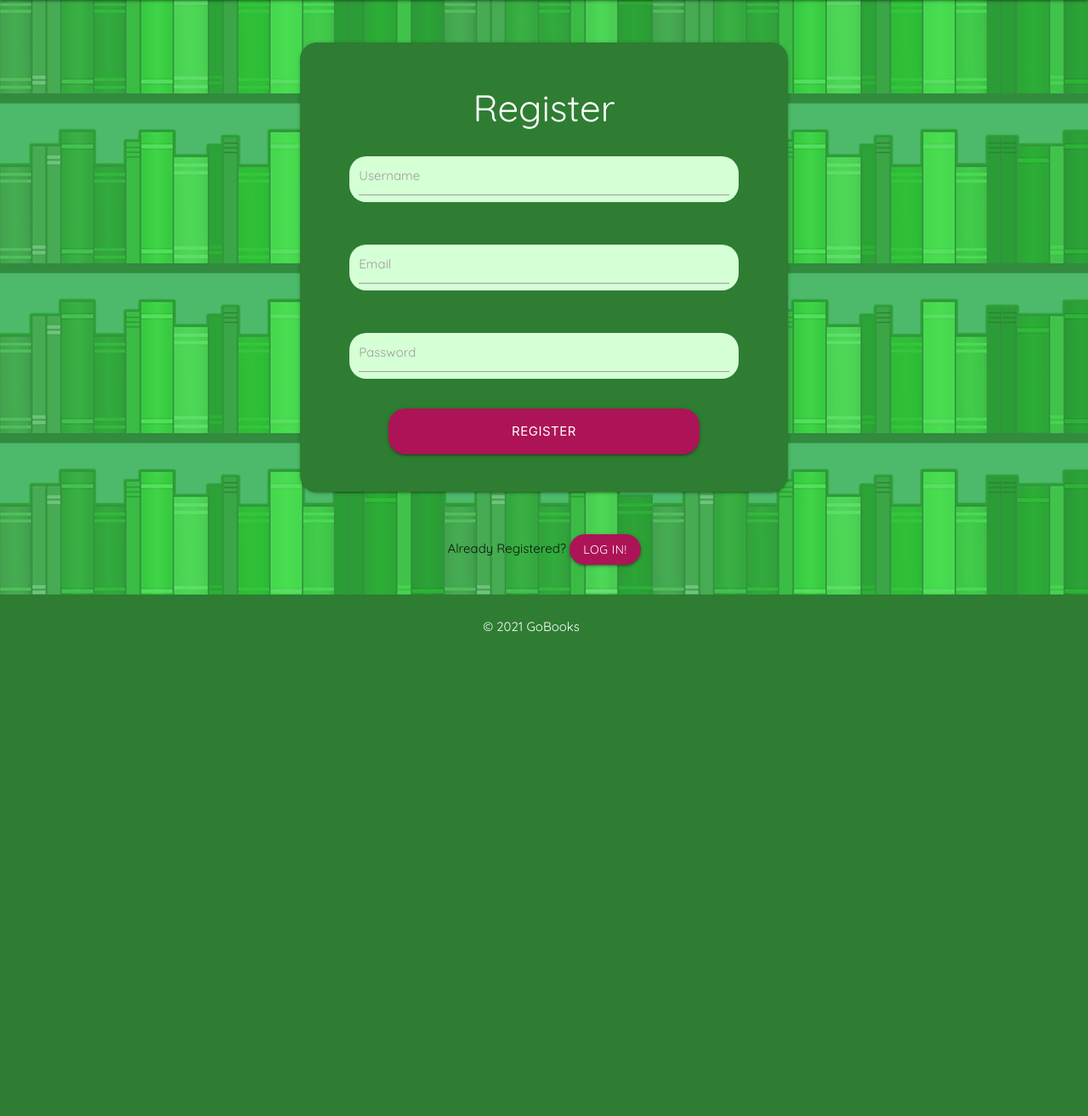
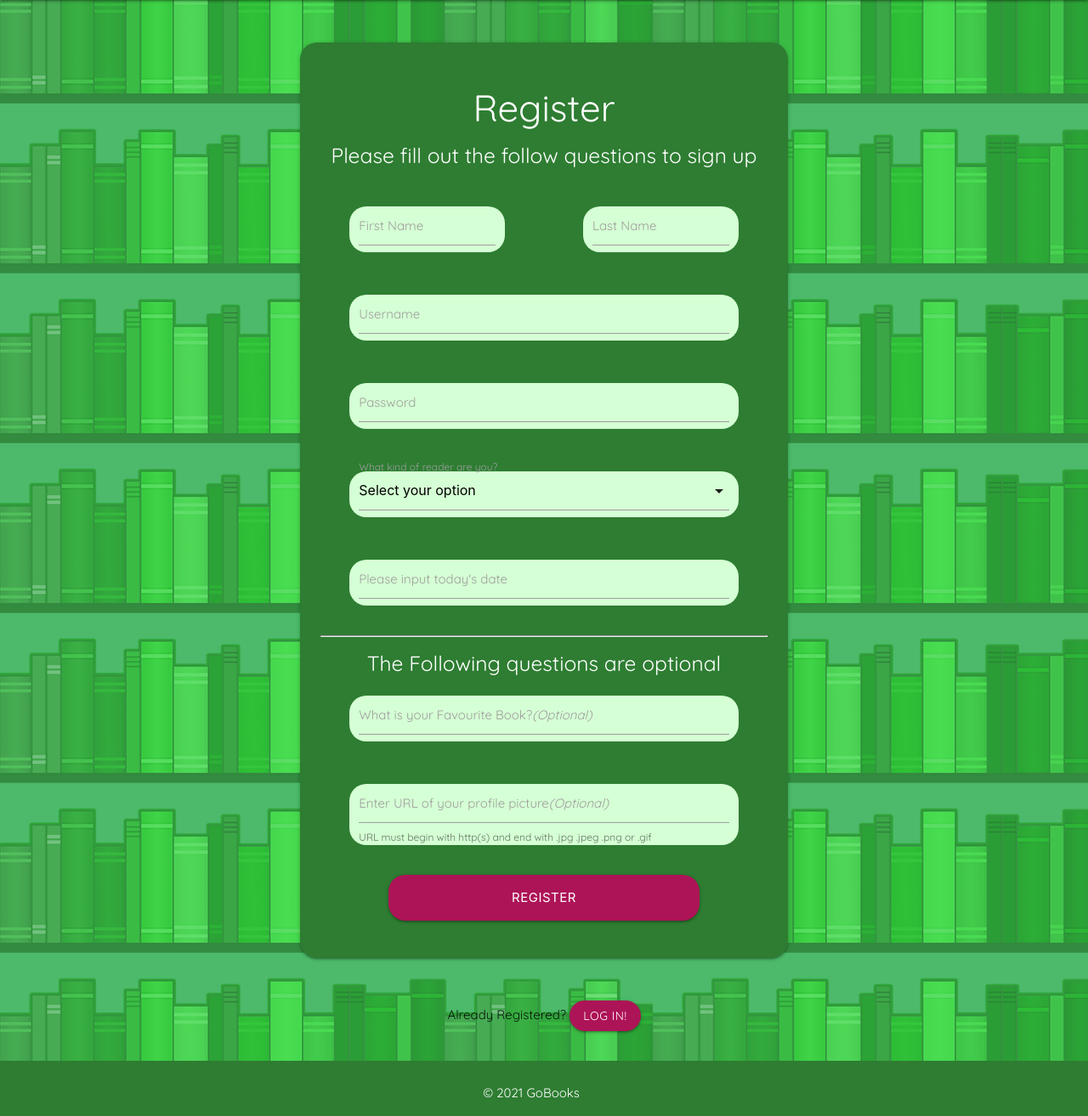
Before and after one commit to Code-Institute-Submissions/MS3_GoBooks, a Flask app: page /register in a window 1280 px wide. Shown: the part 64-1378 px from the top of the page at 85% size. Before the commit the page ends 808 px from the top, so only its background shows below. Run offline with Flask 2, Linux system fonts and the light colour scheme; some libraries are stand-ins or nearby versions.

Commit message:
expand registration page to include all required database inputs

```diff
--- a/app.py
+++ b/app.py
@@ -23,14 +23,20 @@ def page_not_found(e):
     return render_template('404.html'), 404
 
 
+# Route for entry point of app
 @app.route("/")
 @app.route("/homepage")
 def homepage():
     return render_template("index.html")
 
 
+# Route for registering a new user
 @app.route("/register", methods=["GET", "POST"])
 def register():
+
+    if session.get('user'):
+        return redirect(url_for("login"))
+
     if request.method == "POST":
         # checks if username exists in the database
         existing_user = mongo.db.members.find_one(
@@ -42,8 +48,14 @@ def register():
 
         register = {
             "username": request.form.get("username").lower(),
-            "email": request.form.get("email").lower(),
-            "password": generate_password_hash(request.form.get("password"))
+            "password": generate_password_hash(request.form.get("password")),
+            "first_name": request.form.get("first_name").lower(),
+            "last_name": request.form.get("last_name").lower(),
+            "member_image": request.form.get("member_image"),
+            "fav_book": request.form.get("fav_book").lower(),
+            "member_level": request.form.get("member_level"),
+            "register_date": request.form.get("register_date"),
+            "is_admin": False
         }
         mongo.db.members.insert_one(register)
 
@@ -51,11 +63,14 @@ def register():
         session["user"] = request.form.get("username").lower()
         flash("Registration Successful")
         return redirect(url_for("profile", username=session["user"]))
+
     return render_template("register.html")
 
 
+# Route for member login
 @app.route("/login", methods=["GET", "POST"])
 def login():
+
     if request.method == "POST":
         # checks if username exists in the database
         existing_user = mongo.db.members.find_one(
@@ -80,6 +95,7 @@ def login():
     return render_template("login.html")
 
 
+# Route for user's profile page
 @app.route("/profile/<username>", methods=["GET", "POST"])
 def profile(username):
     # finds session users info from the database and retrives just the username
@@ -92,6 +108,7 @@ def profile(username):
     return redirect(url_for("login"))
 
 
+# Route for user logout
 @app.route("/logout")
 def logout():
     # logs user out and removes session cookies
@@ -100,6 +117,7 @@ def logout():
     return redirect(url_for("homepage"))
 
 
+# Route for member list page
 @app.route("/members")
 def members():
     # views a list of registered members
@@ -107,6 +125,7 @@ def members():
     return render_template("members.html", members=members)
 
 
+# Route for library page
 @app.route("/library")
 def library():
     # views a list of books added
@@ -114,6 +133,7 @@ def library():
     return render_template("library.html", books=books)
 
 
+# Route for individual book page
 @app.route("/book/<book_name>", methods=["GET", "POST"])
 def book():
     return render_template("book.html")
--- a/static/js/main.js
+++ b/static/js/main.js
@@ -1,4 +1,6 @@
   $(document).ready(function(){
     $('.sidenav').sidenav();
     $(".dropdown-trigger").dropdown();
+    $('.datepicker').datepicker();
+    $('select').formSelect();
   });
--- a/templates/register.html
+++ b/templates/register.html
@@ -7,31 +7,90 @@
     <form class="col s12 m8 offset-m2" method="POST" action="{{ url_for('register') }}">
         <div class="card-panel green darken-3">
             <h3 class="center-align">Register</h3>
+            <h5 class="center-align">Please fill out the follow questions to sign up</h5>
+            <br>
+
+            <!--Name-->
+            <div class="row">
+                <div class="input-field col s4 offset-s1">
+                    <input id="first_name" name="first_name" type="text" pattern="^[a-zA-Z0-9]{1,20}$" class="validate"
+                    oninvalid="this.setCustomValidity('Enter first name. Only alphanumeric characters are accepted')"
+                    oninput="this.setCustomValidity('')" minlength="1" maxlength="20" required>
+                    <label for="first_name">First Name</label>
+                </div>
+                <div class="input-field col s4 offset-s2">
+                    <input id="last_name" name="last_name" type="text" pattern="^[a-zA-Z0-9]{1,30}$" class="validate"
+                    oninvalid="this.setCustomValidity('Enter last name. Only alphanumeric characters are accepted')"
+                    oninput="this.setCustomValidity('')" minlength="1" maxlength="30" required>
+                    <label for="last_name">Last Name</label>
+                </div>
+            </div>
+
             <!--Username-->
             <div class="row">
                 <div class="input-field col s10 offset-s1">
-                    <input id="username" name="username" type="text" pattern="^[a-zA-Z0-9]{5,20}$" class="validate" required>
+                    <input id="username" name="username" type="text" pattern="^[a-zA-Z0-9]{5,20}$" class="validate"
+                    oninvalid="this.setCustomValidity('Please enter a username between 5 and 20 characters. Only alphanumeric characters are accepted')"
+                    oninput="this.setCustomValidity('')" minlength="5" maxlength="20" required>
                     <label for="username">Username</label>
                 </div>
             </div>
-            <!--Email-->
-            <div class="row">
-                <div>
-                    <div class="input-field col s10 offset-s1">
-                        <input id="email" name="email" type="email" class="validate" required>
-                        <label for="email">Email</label>
-                    </div>
-                </div>
-            </div>
+
             <!--Password-->
             <div class="row">
                 <div>
                     <div class="input-field col s10 offset-s1">
-                        <input id="password" name="password" type="password" pattern="^[a-zA-Z0-9]{5,20}$" minlength="5" maxlength="20" class="validate" required>
+                        <input id="password" name="password" type="password" pattern="^[a-zA-Z0-9]{5,20}$" minlength="5" maxlength="20" class="validate"
+                        oninvalid="this.setCustomValidity('Please enter a password between 5 and 20 characters. Only alphanumeric characters are accepted')"
+                        oninput="this.setCustomValidity('')" required>
                         <label for="password">Password</label>
                     </div>
                 </div>
             </div>
+
+            <!--Reader Level-->
+            <div class="row">
+                <div class="input-field col s10 offset-s1">
+                    <select id="member_level" name="member_level" type="text" class="validate" required>
+                        <option value="" disabled selected>Select your option</option>
+                        <option value="1">Casual Reader</option>
+                        <option value="2">Sporadic Dabbler</option>
+                        <option value="3">Book Junkie</option>
+                    </select>
+                    <label for="member_level">What kind of reader are you?</label>
+                </div>
+            </div>
+
+            <!--Date of Register-->
+            <div class="row">
+                <div class="input-field col s10 offset-s1">
+                    <input id="register_date" name="register_date" type="text" class="datepicker" required>
+                    <label for="register_date">Please input today's date</label>
+                </div>
+            </div>
+
+            <hr>
+
+            <h5 class="center-align">The Following questions are optional</h5>
+
+            <!--Favourite Book-->
+            <div class="row">
+                <div class="input-field col s10 offset-s1">
+                    <input id="fav_book" name="fav_book" type="text" class="materialize-textarea" data-length="100" maxlength="100">
+                    <label for="fav_book">What is your Favourite Book?<span><i>(Optional)</i></span></label>
+                </div>
+            </div>
+
+
+            <!--Member Image-->
+            <div class="row">
+                <div class="input-field col s10 offset-s1">
+                    <input id="member_image" name="member_image" type="text" class="validate count" pattern="(https?:\/\/.*(?:jpg|jpeg|gif|png))" data-length="400" maxlength="400">
+                    <label for="member_image">Enter URL of your profile picture<span><i>(Optional)</i></span></label>
+                    <span class="helper-text" data-error="wrong" data-success="right">URL must begin with http(s) and end with .jpg .jpeg .png or .gif</span>
+                </div>
+            </div>
+
             <div class="row">
                 <button type="submit" class="col s8 offset-s2 btn-large pink darken-3 waves-effect waves-light btn">
                     Register
```
